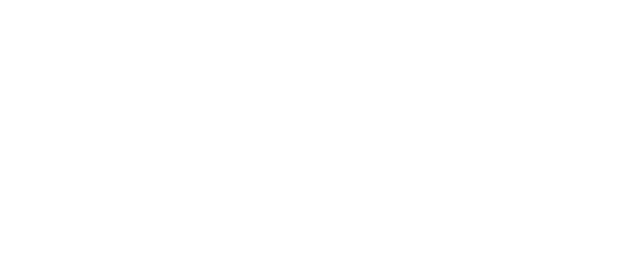
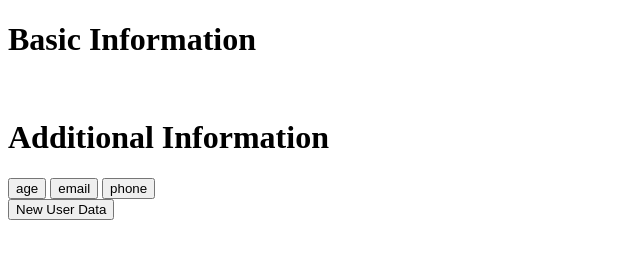
Before and after one commit to acciojob/random-user-js-riyagarwal, a website: page main.html in a window 1280 px wide. Shown: the whole page, without its empty margins (0-640 px from the left). Drawn offline with Linux system fonts and the light colour scheme; no server answers.

Commit message:
Final version

```diff
--- a/main.html
+++ b/main.html
@@ -1,16 +1,29 @@
 <!DOCTYPE html>
 
 <html>
+  <head>
+    <link rel="stylesheet" href="styles.css" />
+  </head>
 
-<head>
-	<link rel="stylesheet" href="styles.css">
-</head>
+  <body>
+    <!-- the entire body must be written by student -->
+    <div id="basic-info">
+      <h1>Basic Information</h1>
+      <img src="" alt="" id="image" />
+      <h2 id="name"></h2>
+    </div>
 
-<body>
-	<!-- the entire body must be written by student -->
-    <script type="text/javascript" src="./script.js">
-</script>
-
-</body>
-
+    <div>
+      <h1>Additional Information</h1>
+      <div id="additional-info"></div>
+      <div id="age"></div>
+      <div id="email"></div>
+      <div id="phone"></div>
+      <button data-attr="age" onclick="showDetails(this)">age</button>
+      <button data-attr="email" onclick="showDetails(this)">email</button>
+      <button data-attr="phone" onclick="showDetails(this)">phone</button>
+    </div>
+    <button onclick="basicInfo()">New User Data</button>
+    <script type="text/javascript" src="./script.js"></script>
+  </body>
 </html>
--- a/script.js
+++ b/script.js
@@ -1 +1,55 @@
-//your code here
+async function basicInfo() {
+  const requestUrl = "https://randomuser.me/api/";
+  const response = await fetch(requestUrl);
+  // console.log(response);
+  const res = await response.json(); //to read the body
+  // console.log(res);
+  /**
+   * res contains 1 array & 1 object- results & info resp.
+   * results is an array of objects. It holds the data of 1 user.
+   */
+
+  const person = res.results[0]; //array
+  console.log(person);
+
+  // setting image
+  const image_url = person.picture.large;
+  document.getElementById("image").src = image_url;
+
+  // render name
+  const personName =
+    person.name.title + " " + person.name.first + " " + person.name.last;
+  document.getElementById("name").innerText = personName;
+
+  // render age
+  document.getElementById("age").innerText = `Age: ${person.dob.age}`;
+  // render email
+  document.getElementById("email").innerText = `Email: ${person.email}`;
+  // render phone
+  document.getElementById("phone").innerText = `Phone: ${person.phone}`;
+
+  return person;
+}
+
+function showDetails(element) {
+    // var req_data = element.getAttribute('data-attr')
+    // element.style.display = 'none'
+    let displayId=element.innerText
+    let diis =document.getElementById(displayId).style.display='block'
+    if(displayId=='age'){
+        document.getElementById("email").style.display='none'
+        document.getElementById("phone").style.display='none'
+    }
+    if(displayId=='email'){
+        document.getElementById("age").style.display='none'
+        document.getElementById("phone").style.display='none'
+    }
+    if(displayId=='phone'){
+        document.getElementById("email").style.display='none'
+        document.getElementById("age").style.display='none'
+    }
+    console.log(diis);
+    console.log(displayId);
+}
+
+basicInfo()
--- a/styles.css
+++ b/styles.css
@@ -1,2 +1,5 @@
 
 /* Your CSS Code here. */
+#age, #email, #phone {
+    display: none;
+}
```
